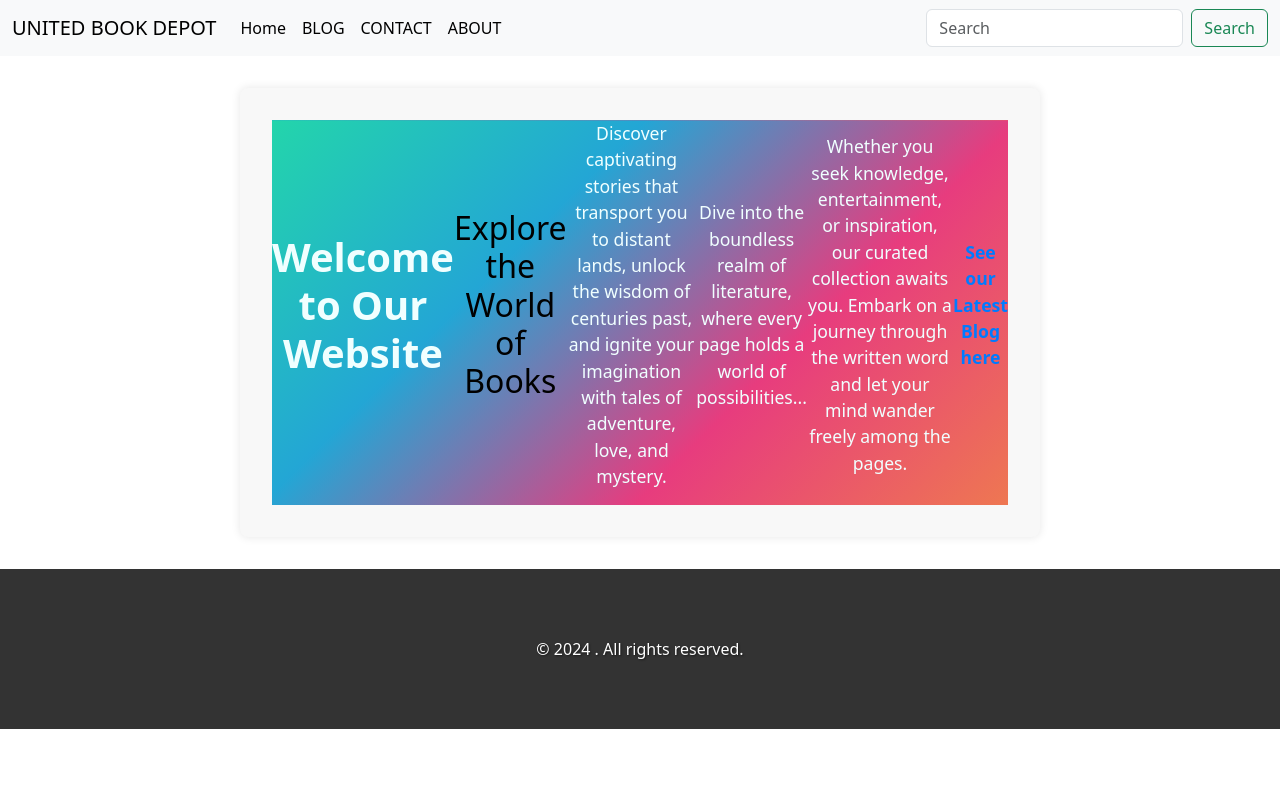
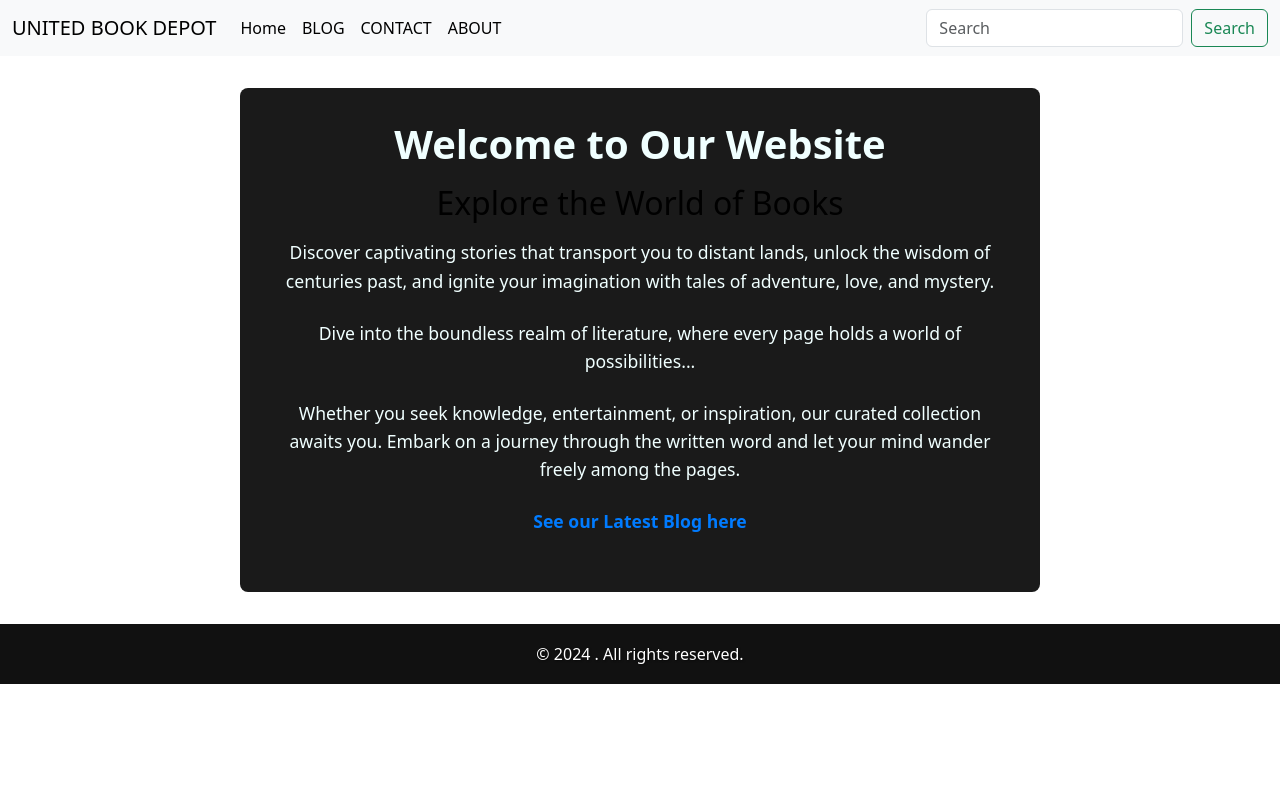
Before and after one commit to itsrehman71/webdev, a PHP site: page / in a window 1280 px wide. Run offline with PHP 8.4, Linux system fonts and the light colour scheme.

Commit message:
Update style.css

```diff
--- a/style.css
+++ b/style.css
@@ -1,70 +1,67 @@
 body, html {
     height: 100%;
     margin: 0;
-    font-family: Arial, sans-serif;
+    font-family: 'Helvetica Neue', Arial, sans-serif;
+    background-color: #000;
+    color: #fff;
 }
 
-.bg-animation {
-    background: linear-gradient(-45deg, #ee7752, #e73c7e, #23a6d5, #23d5ab);
-    animation: gradientBG 15s ease infinite;
-    height: 100%;
+.container {
     display: flex;
-    align-items: center;
-    justify-content: center;
-    color: white;
-    text-align: center;
-}
-
-@keyframes gradientBG {
-    0% { background-position: 0% 50%; }
-    50% { background-position: 100% 50%; }
-    100% { background-position: 0% 50%; }
+    flex-direction: column;
+    min-height: 100vh;
 }
 
 .hero-section {
-    padding: 2rem;
-    text-shadow: 2px 2px 4px rgba(0, 0, 0, 0.5);
+    padding: 3rem;
+    text-align: center;
+    background-color: #111;
+    flex: 1;
+    display: flex;
+    flex-direction: column;
+    justify-content: center;
+    align-items: center;
 }
 
-.footer {
-    height: 20%;
-    background-color: #333;
-    color: white;
-    display: flex;
-    align-items: center;
-    justify-content: center;
-    font-size: 1rem;
-    text-shadow: 1px 1px 2px rgba(0, 0, 0, 0.5);
+.hero-section h1 {
+    font-size: 3rem;
+    margin-bottom: 1rem;
+    text-shadow: 2px 2px 8px rgba(0, 0, 0, 0.5);
+}
+
+.hero-section p {
+    font-size: 1.5rem;
+    text-shadow: 1px 1px 4px rgba(0, 0, 0, 0.5);
 }
 
 .welcome-section {
-    background-color: #f8f8f8;
+    background-color: #1a1a1a;
     padding: 2rem;
-    box-shadow: 0 0 10px rgba(0, 0, 0, 0.1);
     margin: 2rem auto;
     max-width: 800px;
     text-align: center;
     border-radius: 8px;
+    box-shadow: 0 4px 8px rgba(255, 255, 255, 0.1);
 }
 
 .welcome-section h1 {
-    color: #333;
+    color: #fff;
     margin-bottom: 1rem;
     font-size: 2.5rem;
     font-weight: bold;
 }
 
 .welcome-section h2 {
-    color: #666;
+    color: #ccc;
     margin-bottom: 1rem;
     font-size: 2rem;
     font-weight: normal;
 }
 
 .welcome-section p {
-    color: #777;
-    line-height: 1.5;
-    margin-bottom: 1rem;
+    color: #bbb;
+    line-height: 1.6;
+    margin-bottom: 1.5rem;
     font-size: 1.1rem;
 }
 
@@ -78,3 +75,37 @@
 .welcome-section a:hover {
     color: #0056b3;
 }
+
+.footer {
+    height: 60px;
+    background-color: #111;
+    color: white;
+    display: flex;
+    align-items: center;
+    justify-content: center;
+    font-size: 1rem;
+    text-shadow: 1px 1px 2px rgba(0, 0, 0, 0.5);
+}
+
+@media (max-width: 768px) {
+    .hero-section {
+        padding: 2rem;
+    }
+
+    .welcome-section {
+        margin: 1rem;
+        padding: 1.5rem;
+    }
+
+    .welcome-section h1 {
+        font-size: 2rem;
+    }
+
+    .welcome-section h2 {
+        font-size: 1.5rem;
+    }
+
+    .welcome-section p {
+        font-size: 1rem;
+    }
+}
```
